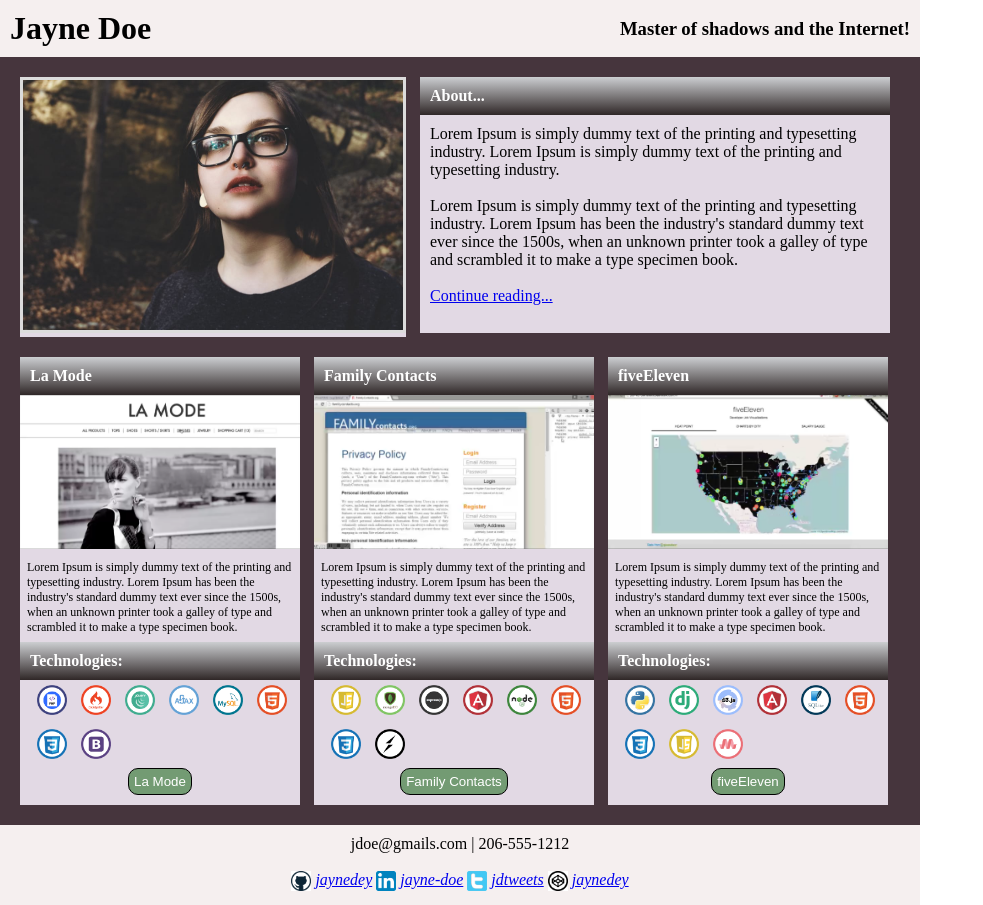
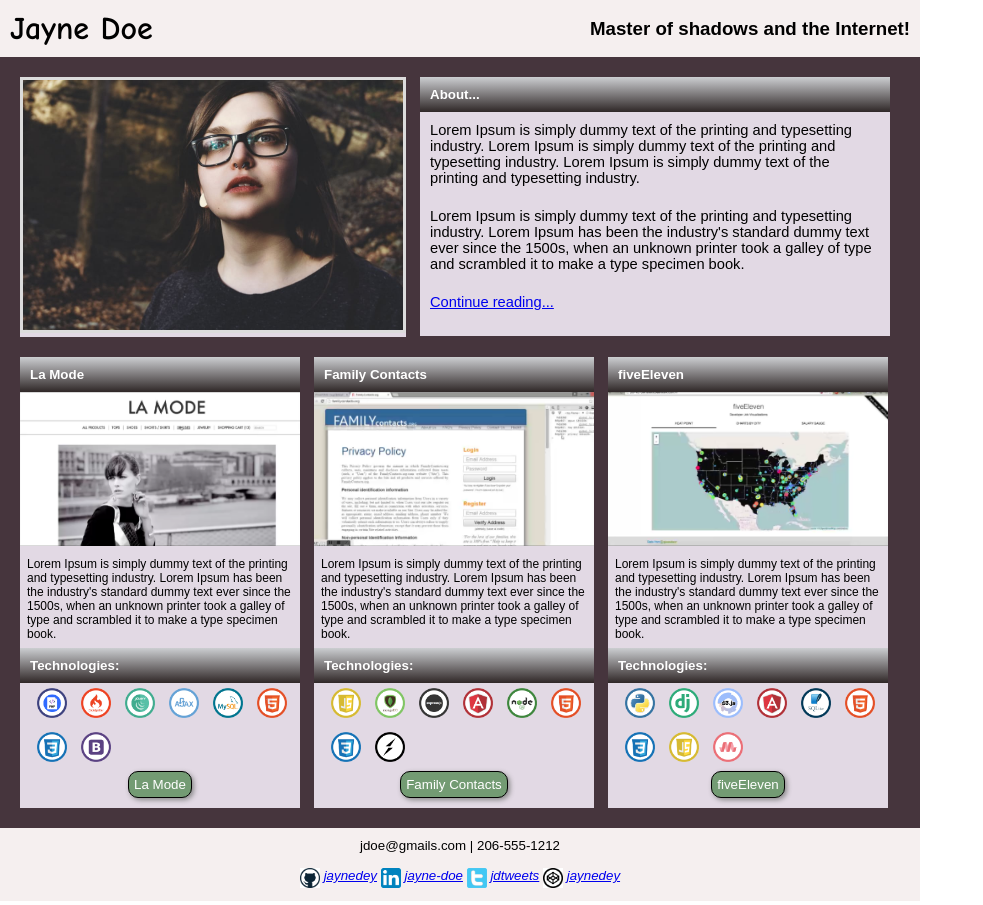
Before and after one commit to mancng/portfolio, a plain HTML site: page index.html in a window 1280 px wide. Shown: the whole page, without its empty margins (0-983 px from the left). Drawn offline with Linux system fonts and the light colour scheme.

Commit message:
updated fonts

```diff
--- a/index.html
+++ b/index.html
@@ -22,7 +22,7 @@
                         <h4>About...</h4>
                     </div>
                     <div class="paragraph">
-                        <p>Lorem Ipsum is simply dummy text of the printing and typesetting industry. Lorem Ipsum is simply dummy text of the printing and typesetting industry.
+                        <p>Lorem Ipsum is simply dummy text of the printing and typesetting industry. Lorem Ipsum is simply dummy text of the printing and typesetting industry. Lorem Ipsum is simply dummy text of the printing and typesetting industry.
                         </p>
                         <br>
                         <p>Lorem Ipsum is simply dummy text of the printing and typesetting industry. Lorem Ipsum has been the industry's standard dummy text ever since the 1500s, when an unknown printer took a galley of type and scrambled it to make a type specimen book.</p>
--- a/style.css
+++ b/style.css
@@ -14,9 +14,14 @@ h1, h3{
     display: inline-block;
 }
 
+h1{
+    font-family: Comic Sans MS;
+}
+
 h3{
     float: right;
     line-height: 2;
+    font-family: Sans-serif;
 }
 
 #header{
@@ -30,6 +35,7 @@ h3{
 
 #main1 p{
     width: 450px;
+    height: 70px;
 }
 
 #main_content{
@@ -41,6 +47,8 @@ h3{
 .paragraph{
     background-color: rgb(226, 217, 228);
     padding: 10px;
+    font-family: Arial, Helvetica, sans-serif;
+    font-size: 11pt;
 }
 
 .block, .block2{
@@ -59,6 +67,8 @@ h3{
     background: -webkit-gradient(linear, 0% 0%, 0% 100%, from(#ccced1), to(#2F2727));
     color: white;
     padding: 10px;
+    font-family: Arial;
+    font-size: 10pt;
 }
 
 .block2 p{
@@ -84,6 +94,7 @@ h3{
     border-radius: 10px;
     padding: 5px;
     color: white;
+    box-shadow: 2px 2px 5px #888888;
 }
 
 .button-div{
@@ -93,11 +104,14 @@ h3{
 
 .small_p{
     padding: 7px;
+    font-family: Arial, Helvetica, sans-serif;
 }
 
 #footer{
     text-align: center;
     padding: 10px;
+    font-size: 10pt;
+    font-family: Arial, Helvetica, sans-serif;
 }
 
 #footer img{
```
